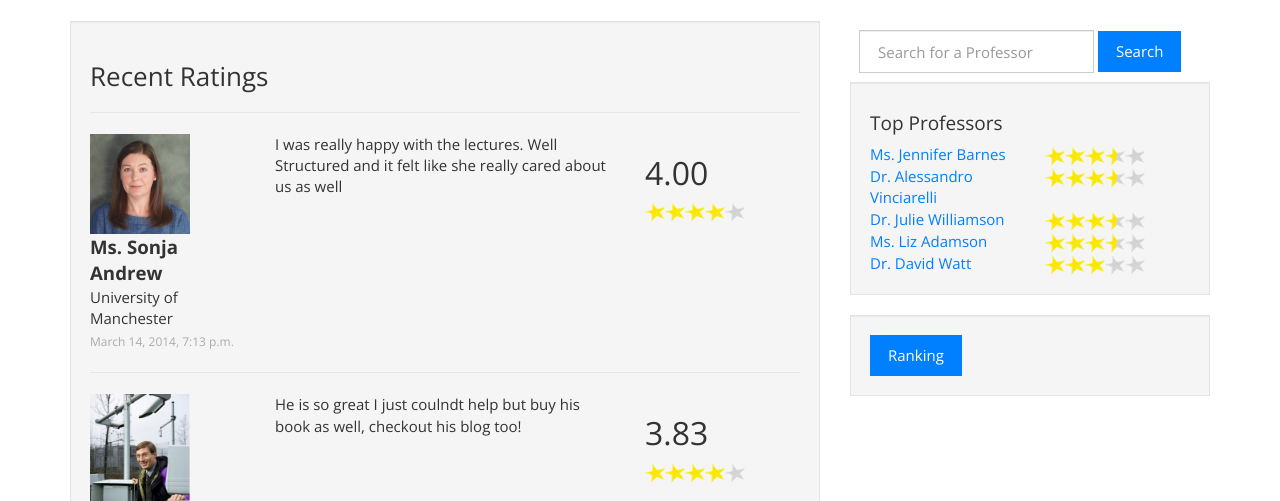
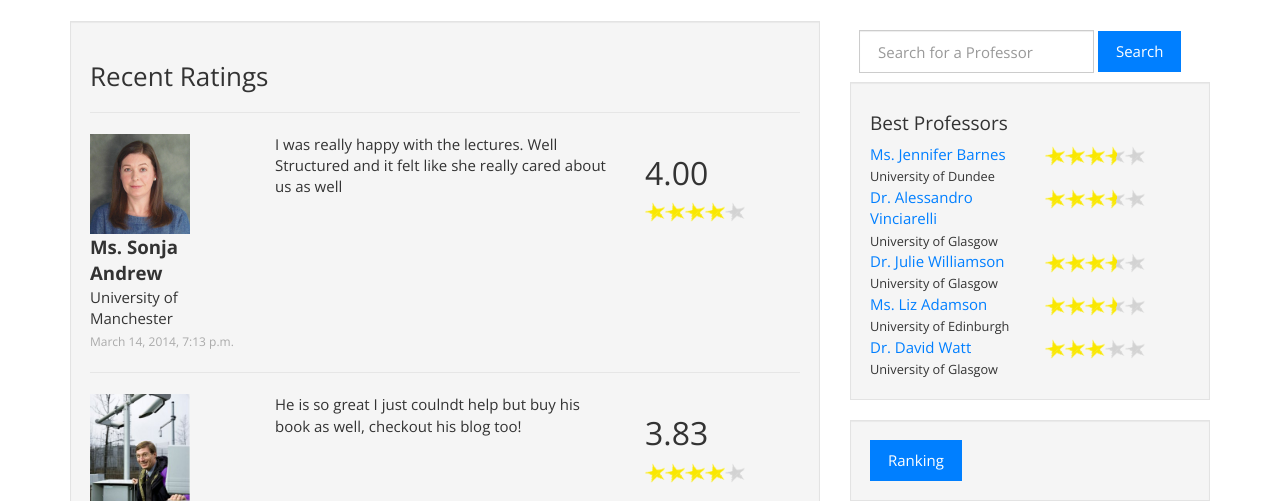
Before and after one commit to spc16670/rate_the_professor, a Django app: page / in a window 1280 px wide. Shown: the part 202-703 px from the top of the page. Run offline with Django 3.2, Linux system fonts and the light colour scheme; data comes from the database, SQL or seed files in the repository; parts of the project's set-up code (start-up, migrations or seed data) failed here and were passed over; some libraries are stand-ins or nearby versions.

Commit message:
top rankings added

```diff
--- a/rate_the_professor_project/templates/rate_the_professor/index.html
+++ b/rate_the_professor_project/templates/rate_the_professor/index.html
@@ -54,7 +54,7 @@
 
 		<!-- TOP 5 LECTURERS -->
 		<div class="well">
-            {% include "rate_the_professor/top_rating.html" with professors=top_professors title="Top Professors"%}
+            {% include "rate_the_professor/top_rating.html" with professors=top_professors title="Best Professors"%}
 		</div>
 
         <div class="well">
--- a/rate_the_professor_project/templates/rate_the_professor/professor.html
+++ b/rate_the_professor_project/templates/rate_the_professor/professor.html
@@ -43,7 +43,7 @@
 
             <div>
             {% if book_suggestions %}
-                <br>Book suggestions:<br>
+                <br>Amazon book suggestions:<br>
                 <ul>
                 {% for book_suggestion in book_suggestions %}
                     <li><a href="{{ book_suggestion.url }}">{{ book_suggestion.title }}</a></li>
@@ -72,7 +72,6 @@
                 {% endif %}
             </div>
         </div>
-
 
 
         <!-- RECENT RATINGS -->
--- a/rate_the_professor_project/templates/rate_the_professor/rating_form.html
+++ b/rate_the_professor_project/templates/rate_the_professor/rating_form.html
@@ -14,7 +14,7 @@
                         <td class="prof-rating">{{ field.help_text}}</td>
                         <td>{{ field }} </td>
                         <td>{{ field.errors }}</td>
-                        </tr>
+                     </tr>
                 {% endfor %}
             </table>
         </div>
--- a/rate_the_professor_project/templates/rate_the_professor/top_rating.html
+++ b/rate_the_professor_project/templates/rate_the_professor/top_rating.html
@@ -2,9 +2,10 @@
 {% if professors %}
     {% for professor in professors %}
         <div class="row">
-        <div class="col-md-6">
-            <a href="/rate_the_professor/professor/{{ professor.id }}/">{{ professor.full_name }}</a>
-        </div>
+            <div class="col-md-6">
+                <a href="/rate_the_professor/professor/{{ professor.id }}/">{{ professor.full_name }}</a>
+                <br><small>{{ professor.university }}</small>
+            </div>
             <div class="col-md-6 big-rating">{{ professor.overall_rating }}</div>
          </div>
     {% endfor %}
```
